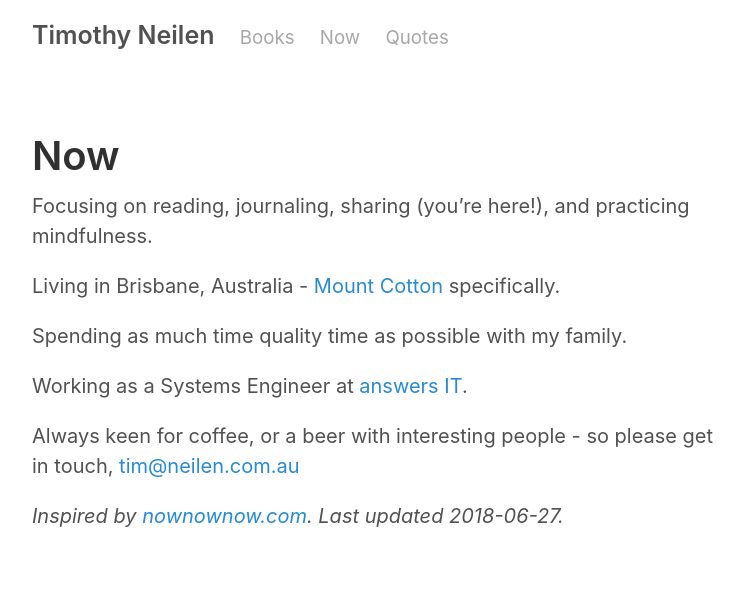
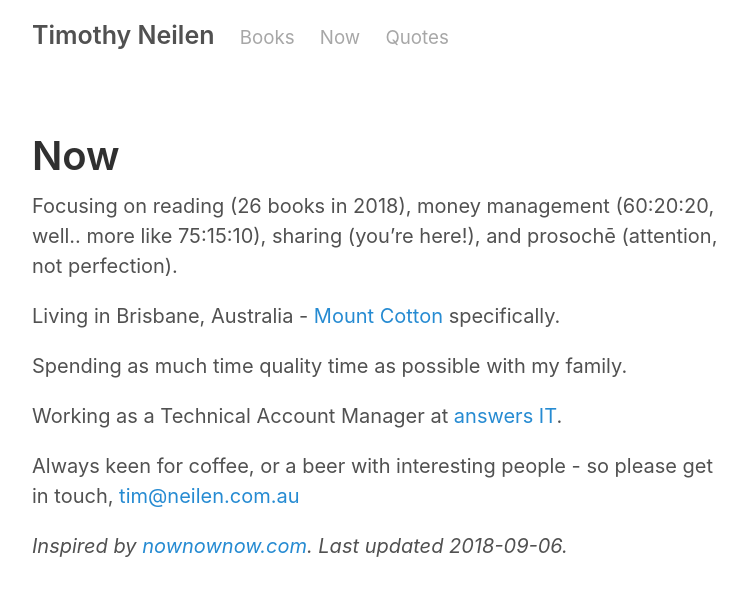
Before and after one commit to teejayen/teejayen.github.io, a Jekyll site: the page built from now.md, in a window 1280 px wide. Shown: the top 596 px of the page, without its empty margins (258-1005 px from the left). Built offline with Jekyll 4.4.1, drawn with Linux system fonts in a browser that asks for light colours.

Commit message:
updated now page

```diff
--- a/now.md
+++ b/now.md
@@ -3,18 +3,18 @@ title: Now
 permalink: now/
 layout: page
 sitemap:
-  lastmod: 2018-08-24
+  lastmod: 2018-09-06
   priority: 0.7
   changefreq: 'weekly'
 ---
-Focusing on reading, journaling, sharing (you're here!), and practicing mindfulness.
+Focusing on reading (26 books in 2018), money management (60:20:20, well.. more like 75:15:10), sharing (you're here!), and prosochē (attention, not perfection).
 
 Living in Brisbane, Australia - [Mount Cotton](https://en.wikipedia.org/wiki/Mount_Cotton,_Queensland) specifically.
 
 Spending as much time quality time as possible with my family.
 
-Working as a Systems Engineer at [answers IT](https://answersit.com.au).
+Working as a Technical Account Manager at [answers IT](https://answersit.com.au).
 
 Always keen for coffee, or a beer with interesting people - so please get in touch, [tim@neilen.com.au](mailto:tim@neilen.com.au?Subject=Let's%20do%20coffee...)
 
-*Inspired by [nownownow.com](https://nownownow.com). Last updated 2018-06-27.*
+*Inspired by [nownownow.com](https://nownownow.com). Last updated 2018-09-06.*
```
Also changed, not shown: books.md (+1 -0 lines).
